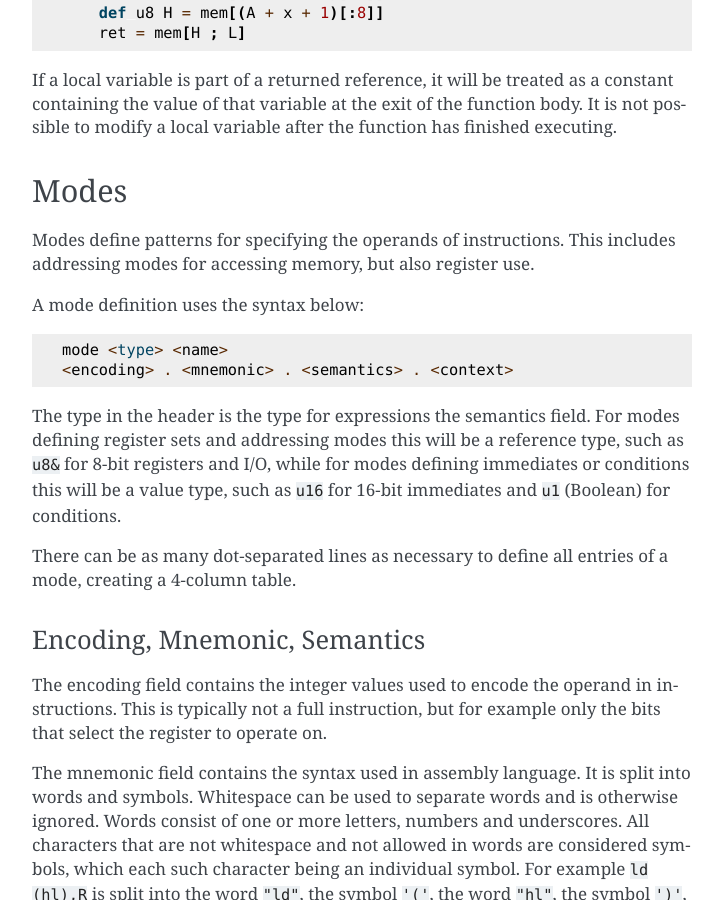
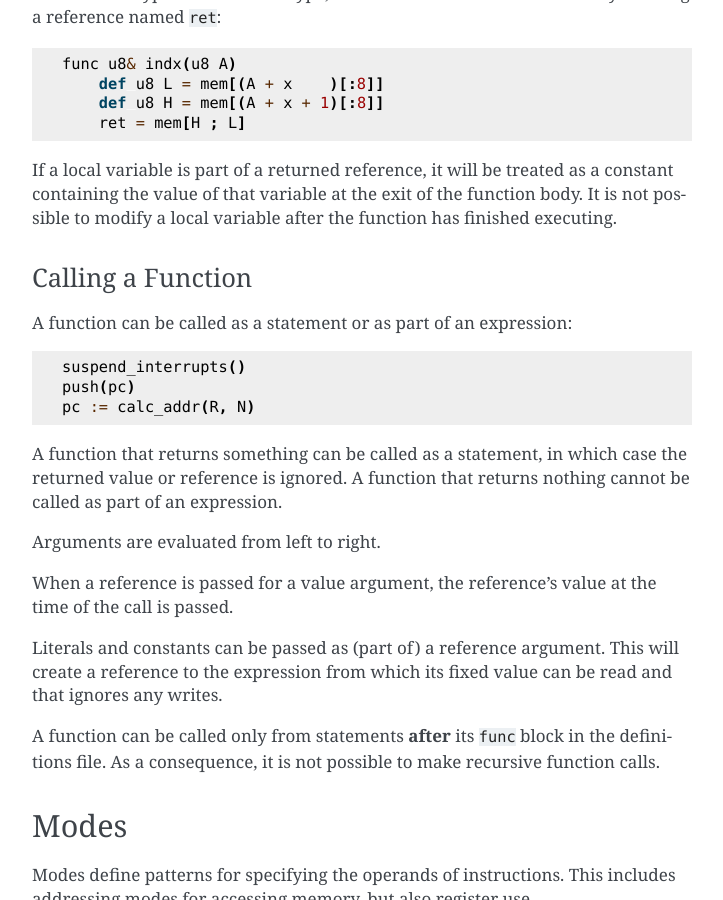
Before and after one commit to mthuurne/retroasm, a Sphinx documentation site: the page built from docs/instruction-set.rst, in a window 1280 px wide and 900 px high, scrolled down 9926 px. Shown: the whole window, without its empty margins (388-1111 px from the left). Built offline with Sphinx 7.4.7, drawn with Linux system fonts in a browser that asks for light colours; the version number is read from the project's files by our own code; some of the changed text lies outside the part shown.

Commit message:
Improve documentation of semantic functions

```diff
--- a/docs/instruction-set.rst
+++ b/docs/instruction-set.rst
@@ -382,7 +382,9 @@ The ``nop`` statement does absolutely nothing. It can be used in situations wher
 Functions
 =========
 
-Functions can be defined to avoid duplication in instruction set definitions:
+*Functions* group statements and make them reusable. The instruction set definition language uses the term "function" both for pure mathematical functions and for procedures which read and/or write state (registers or I/O).
+
+Functions are defined using a ``func`` block:
 
 .. code-block::
 
@@ -429,6 +431,29 @@ If the return type is a reference type, the function returns a reference by defi
 
 
 If a local variable is part of a returned reference, it will be treated as a constant containing the value of that variable at the exit of the function body. It is not possible to modify a local variable after the function has finished executing.
+
+Calling a Function
+------------------
+
+A function can be called as a statement or as part of an expression:
+
+.. code-block::
+
+   suspend_interrupts()
+   push(pc)
+   pc := calc_addr(R, N)
+
+A function that returns something can be called as a statement, in which case the returned value or reference is ignored.
+A function that returns nothing cannot be called as part of an expression.
+
+Arguments are evaluated from left to right.
+
+When a reference is passed for a value argument, the reference's value at the time of the call is passed.
+
+Literals and constants can be passed as (part of) a reference argument. This will create a reference to the expression from which its fixed value can be read and that ignores any writes.
+
+A function can be called only from statements **after** its ``func`` block in the definitions file. As a consequence, it is not possible to make recursive function calls.
+
 
 Modes
 =====
```
